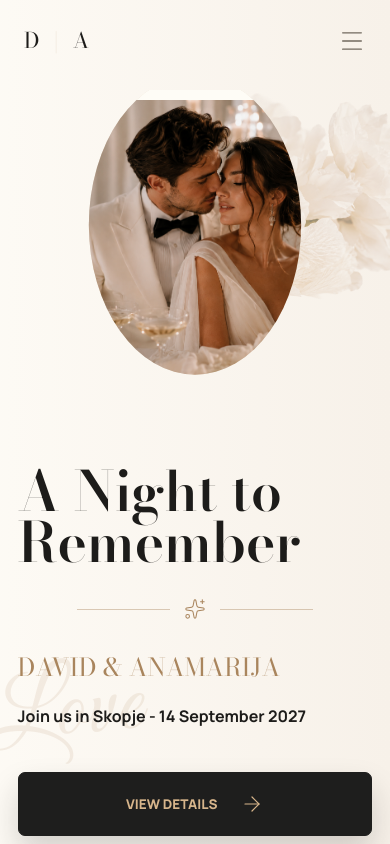
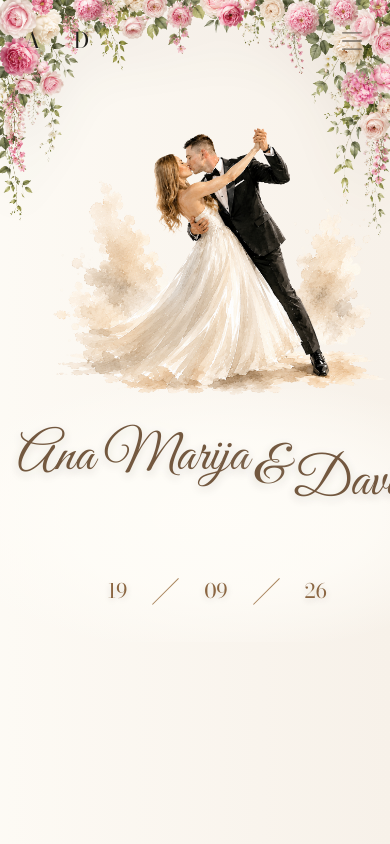
Before and after one commit to lorenco-naumov/david-anamarija, a Next.js app: page / in a window 390 px wide. Shown: the top 844 px of the page. Built offline with nearby package versions, Linux system fonts and the light colour scheme.

Commit message:
Refresh wedding invitation layout and visuals

```diff
--- a/src/app/globals.css
+++ b/src/app/globals.css
@@ -98,6 +98,41 @@ summary:focus-visible {
     var(--paper);
   min-height: 100dvh;
   overflow-x: clip;
+  position: relative;
+}
+
+.invitation-content {
+  padding-bottom: 280px;
+  padding-top: 200px;
+  position: relative;
+  z-index: 1;
+}
+
+.page-floral-decoration {
+  height: 66.667vw;
+  overflow: hidden;
+  pointer-events: none;
+  position: absolute;
+  z-index: 0;
+}
+
+.top-floral-decoration {
+  inset: 0 0 auto;
+}
+
+.bottom-floral-decoration {
+  inset: auto 0 0;
+}
+
+.page-floral-decoration-image {
+  filter: drop-shadow(0 1.2rem 1.8rem rgba(61, 42, 25, 0.08));
+  opacity: 0.94;
+  object-fit: contain;
+  object-position: center top;
+}
+
+.bottom-floral-decoration .page-floral-decoration-image {
+  transform: scaleY(-1);
 }
 
 .invitation-section {
@@ -108,6 +143,7 @@ summary:focus-visible {
   position: relative;
   scroll-margin-top: 6.5rem;
   width: min(100%, 1586px);
+  z-index: 1;
 }
 
 .invitation-section + .invitation-section {
@@ -187,12 +223,6 @@ summary:focus-visible {
   justify-content: flex-start;
 }
 
-.top-spark {
-  color: var(--gold);
-  display: block;
-  margin: 0 auto 2.3rem;
-}
-
 .site-header {
   align-items: center;
   display: flex;
@@ -207,8 +237,7 @@ summary:focus-visible {
   z-index: 80;
 }
 
-.brand-mark,
-.footer-brand {
+.brand-mark {
   color: var(--ink);
   font-family: var(--font-display), Georgia, serif;
   font-size: 1.65rem;
@@ -217,13 +246,11 @@ summary:focus-visible {
 }
 
 .brand-mark,
-.nav-menu,
-.footer-brand {
+.nav-menu {
   pointer-events: auto;
 }
 
-.brand-mark span,
-.footer-brand span {
+.brand-mark span {
   color: var(--gold-soft);
   margin-inline: 0.55rem;
 }
@@ -351,45 +378,82 @@ summary:focus-visible {
   display: grid;
   grid-template-columns: 42.5% 57.5%;
   min-height: 941px;
+  overflow: visible;
+  position: relative;
   width: min(100%, 1672px);
 }
 
 .hero-copy {
   align-self: center;
-  padding-left: 10.2rem;
+  display: grid;
+  justify-self: center;
   padding-top: 5.4rem;
   position: relative;
+  text-align: center;
   z-index: 2;
 }
 
 .hero-copy .small-rule {
-  margin-left: 6.1rem;
+  margin-inline: auto;
 }
 
-.hero-title {
-  font-size: 5.7rem;
-  margin: 0;
-  max-width: 33rem;
+.hero-lockup {
+  display: grid;
+  justify-items: center;
+  justify-self: center;
+  max-width: 100%;
+  position: relative;
+  transform: translate(42px, 50px);
+  width: max-content;
+  z-index: 4;
 }
 
-.hero-title span {
+.hero-lockup::before {
+  background:
+    radial-gradient(
+      ellipse at center,
+      rgba(255, 253, 248, 0.94) 0%,
+      rgba(255, 253, 248, 0.78) 42%,
+      rgba(255, 253, 248, 0.38) 62%,
+      rgba(255, 253, 248, 0) 78%
+    );
+  content: "";
+  inset: -2.8rem -4.2rem -2.25rem;
+  pointer-events: none;
+  position: absolute;
+  z-index: -1;
+}
+
+.couple-line {
+  color: #73583f;
+  align-items: flex-start;
+  display: inline-flex;
+  font-family: var(--font-script), "Brush Script MT", cursive;
+  font-size: clamp(3.4rem, 5vw, 5.8rem);
+  font-weight: 400;
+  gap: 0.1em;
+  letter-spacing: 0;
+  line-height: 0.86;
+  margin: 0 auto;
+  padding-bottom: 0.42em;
+  text-shadow:
+    0 0 0.9rem rgba(255, 253, 248, 1),
+    0 0 2.4rem rgba(255, 253, 248, 0.98),
+    0 0.18rem 0.5rem rgba(61, 42, 25, 0.22);
+  text-transform: none;
+  white-space: nowrap;
+}
+
+.couple-line span {
   display: block;
 }
 
-.couple-line {
-  color: var(--gold);
-  font-family: var(--font-display), Georgia, serif;
-  font-size: 1.55rem;
-  letter-spacing: 0;
-  margin: 0;
-  text-transform: uppercase;
+.couple-name-amp {
+  margin-top: 0.22em;
 }
 
-.intro-line {
-  color: var(--ink);
-  font-size: 1rem;
-  font-weight: 620;
-  margin: 1.1rem 0 0;
+.couple-name-second {
+  margin-top: 0.46em;
 }
 
 .action-row {
@@ -401,87 +465,42 @@ summary:focus-visible {
 }
 
 .hero-art {
-  min-height: 941px;
-  position: relative;
+  inset: 0;
+  pointer-events: none;
+  position: absolute;
+  z-index: 1;
 }
 
-.floral-hero {
-  height: 36rem;
-  opacity: 0.78;
-  right: -3.6rem;
-  top: 2.8rem;
-  transform: rotate(7deg);
-  width: 35rem;
-  z-index: 2;
-}
-
-.hero-main-image {
-  border: 10px solid rgba(255, 253, 248, 0.96);
-  border-bottom: 0;
-  border-right: 0;
-  clip-path: ellipse(44% 52% at 50% 47%);
-  height: 80%;
-  left: 1.7rem;
+.hero-dance-image {
+  background: transparent;
+  height: clamp(68rem, 92vw, 94rem);
+  left: 50%;
   position: absolute;
-  top: 0;
-  width: 58%;
+  top: 45%;
+  transform: translate(-50%, -50%);
+  width: min(98vw, 89rem);
   z-index: 3;
 }
 
-.hero-wide-image {
-  border: 9px solid rgba(255, 253, 248, 0.96);
-  bottom: 0;
-  height: 32%;
-  left: 27%;
-  position: absolute;
-  transform: rotate(-2deg);
-  width: 48%;
-  z-index: 4;
-}
-
-.hero-small-image {
-  border: 8px solid rgba(255, 253, 248, 0.96);
-  box-shadow: 0 1.2rem 2.5rem rgba(61, 42, 25, 0.08);
-  height: 17%;
-  position: absolute;
-  right: 15.5%;
-  transform: rotate(5deg);
-  width: 19%;
-  z-index: 5;
-}
-
-.hero-small-top {
-  top: 21%;
-}
-
-.hero-small-mid {
-  top: 40%;
-}
-
-.object-hero-main {
-  object-position: 52% 45%;
-}
-
-.object-hero-floral {
-  object-position: 54% 55%;
-}
-
-.object-hero-stone {
-  object-position: 50% 50%;
-}
-
-.object-hero-card {
-  object-position: 50% 50%;
+.hero-dance-image img {
+  height: 100%;
+  object-fit: contain;
+  object-position: center bottom;
+  width: 100%;
 }
 
 .date-stamp {
   align-items: center;
-  color: var(--gold);
+  justify-self: center;
+  color: #8b6642;
   display: flex;
   gap: 1.25rem;
   justify-content: center;
-  margin-top: 6.3rem;
-  width: 24rem;
+  margin-top: 1.45rem;
+  text-shadow:
+    0 0 0.9rem rgba(255, 253, 248, 0.98),
+    0 0.12rem 0.4rem rgba(61, 42, 25, 0.18);
+  width: max-content;
 }
 
 .date-stamp span {
@@ -526,36 +545,6 @@ summary:focus-visible {
 .details-copy .section-body {
   margin-inline: 0;
   max-width: 16rem;
-}
-
-.vertical-note {
-  align-items: center;
-  color: var(--gold);
-  display: grid;
-  gap: 0.9rem;
-  justify-items: center;
-  margin-top: 3rem;
-  width: 2rem;
-}
-
-.vertical-note span {
-  background: var(--line);
-  height: 5.7rem;
-  width: 1px;
-}
-
-.text-link {
-  align-items: center;
-  border-bottom: 1px solid var(--gold);
-  color: var(--ink);
-  display: inline-flex;
-  font-size: 0.85rem;
-  font-weight: 850;
-  gap: 1.4rem;
-  margin-top: 4.9rem;
-  padding-bottom: 0.85rem;
-  text-decoration: none;
-  text-transform: uppercase;
 }
 
 .details-paper-image {
@@ -734,11 +723,6 @@ summary:focus-visible {
   font-size: 1.08rem;
 }
 
-.calendar-button {
-  margin: 2rem auto 0;
-  width: 19.8rem;
-}
-
 .timeline-section {
   padding: 12rem 8.2rem 4rem;
 }
@@ -836,30 +820,6 @@ summary:focus-visible {
   line-height: 1.65;
   margin: 1.4rem auto 0;
   max-width: 12rem;
-}
-
-.timeline-note {
-  bottom: 6.3rem;
-  color: var(--gold);
-  font-size: 0.83rem;
-  font-weight: 780;
-  left: 4.8rem;
-  line-height: 1.9;
-  margin: 0;
-  max-width: 16rem;
-  position: absolute;
-  text-transform: uppercase;
-  z-index: 2;
-}
-
-.timeline-note::before {
-  background: var(--line);
-  content: "";
-  height: 6rem;
-  left: -1.7rem;
-  position: absolute;
-  top: 0;
-  width: 1px;
 }
 
 .timeline-bottom-image {
@@ -1023,70 +983,6 @@ summary:focus-visible {
   text-align: center;
 }
 
-.faq-panel {
-  margin-top: 1.3rem;
-}
-
-.faq-panel h3 {
-  color: var(--gold);
-  font-family: var(--font-display), Georgia, serif;
-  font-size: 1.1rem;
-  font-weight: 560;
-  margin: 0;
-  text-align: center;
-  text-transform: uppercase;
-}
-
-.faq-panel .small-rule {
-  margin: 0.5rem auto 0.85rem;
-}
-
-.faq-list {
-  display: grid;
-  gap: 0.45rem;
-}
-
-.faq-item {
-  background: rgba(255, 253, 248, 0.26);
-  border: 1px solid var(--line);
-  border-radius: 5px;
-}
-
-.faq-item button {
-  align-items: center;
-  background: transparent;
-  border: 0;
-  color: var(--ink);
-  display: flex;
-  justify-content: space-between;
-  min-height: 2.95rem;
-  padding: 0 1.65rem;
-  text-align: left;
-  width: 100%;
-}
-
-.faq-item button span {
-  font-size: 0.96rem;
-  font-weight: 620;
-}
-
-.faq-item svg {
-  color: var(--gold);
-  transition: transform 180ms ease;
-}
-
-.faq-plus {
-  color: var(--gold);
-}
-
-.faq-answer {
-  color: var(--muted);
-  font-size: 0.92rem;
-  font-weight: 600;
-  line-height: 1.6;
-  padding: 0 1.65rem 1.2rem;
-}
-
 .closing-signature {
   margin-top: 2.2rem;
 }
@@ -1109,12 +1005,6 @@ summary:focus-visible {
   text-transform: uppercase;
 }
 
-.footer-brand {
-  display: inline-block;
-  font-size: 1.85rem;
-  margin-top: 0.55rem !important;
-}
-
 .closing-image {
   border-radius: 58% 0 0 58% / 58% 0 0 58%;
   clip-path: none;
@@ -1128,21 +1018,6 @@ summary:focus-visible {
   object-position: 50% 46%;
 }
 
-.bottom-note {
-  align-items: center;
-  bottom: 1.7rem;
-  color: var(--gold);
-  display: flex;
-  gap: 1.5rem;
-  justify-content: center;
-  left: 0;
-  margin: 0;
-  position: absolute;
-  right: 0;
-  text-transform: uppercase;
-  z-index: 5;
-}
-
 @media (max-width: 1280px) {
   .invitation-section {
     min-height: auto;
@@ -1153,11 +1028,6 @@ summary:focus-visible {
     margin-top: 5rem;
   }
 
-  .hero-copy {
-    padding-left: 5rem;
-  }
-
-  .hero-title,
   .section-title {
     font-size: 4.8rem;
   }
@@ -1173,6 +1043,10 @@ summary:focus-visible {
 }
 
 @media (max-width: 1024px) {
+  .page-floral-decoration {
+    height: 66.667vw;
+  }
+
   .site-header {
     padding: 1.15rem 1.5rem;
   }
@@ -1205,18 +1079,20 @@ summary:focus-visible {
   }
 
   .hero-art {
+    inset: auto;
     min-height: 38rem;
     order: -1;
+    position: relative;
   }
 
-  .hero-main-image {
-    left: 8%;
-    width: 70%;
-  }
-
-  .hero-wide-image {
-    left: 26%;
-    width: 60%;
+  .hero-dance-image {
+    bottom: 0;
+    height: 36rem;
+    left: 50%;
+    right: auto;
+    top: auto;
+    transform: translateX(-50%);
+    width: min(92vw, 46rem);
   }
 
   .details-section {
@@ -1289,13 +1165,6 @@ summary:focus-visible {
     margin: 0.6rem 0 0;
   }
 
-  .timeline-note {
-    margin-top: 3rem;
-    position: relative;
-    bottom: auto;
-    left: auto;
-  }
-
   .venue-image,
   .closing-image {
     clip-path: none;
@@ -1304,18 +1173,18 @@ summary:focus-visible {
     margin-top: 3rem;
   }
 
-  .bottom-note {
-    position: relative;
-  }
 }
 
 @media (max-width: 720px) {
+  .page-floral-decoration {
+    height: 66.667vw;
+  }
+
   .decorative-script {
     font-size: 6rem;
   }
 
   .section-title,
-  .hero-title,
   .venue-copy .section-title,
   .closing-copy .section-title {
     font-size: 3.45rem;
@@ -1331,6 +1200,7 @@ summary:focus-visible {
   }
 
   .hero-section {
+    overflow: visible;
     padding-top: 5.6rem;
   }
 
@@ -1358,40 +1228,26 @@ summary:focus-visible {
 
   .hero-art {
     min-height: 18rem;
+    overflow: visible;
   }
 
-  .floral-hero {
-    height: 14rem;
-    opacity: 0.55;
-    right: -5rem;
-    top: -1rem;
-    width: 17rem;
+  .hero-section .hero-copy {
+    margin-top: -9rem;
   }
 
-  .hero-main-image {
-    height: 100%;
-    left: 16%;
-    width: 68%;
+  .hero-lockup {
+    transform: none;
   }
 
-  .hero-small-image {
-    right: 2%;
-    width: 28%;
-  }
-
-  .hero-small-image,
-  .hero-wide-image {
-    display: none;
-  }
-
-  .hero-wide-image {
-    left: 15%;
-    width: 78%;
+  .hero-dance-image {
+    height: 19rem;
+    transform: translateX(-50%) translateY(-180px);
+    width: min(96vw, 28rem);
+    z-index: 8;
   }
 
   .date-stamp {
     margin-top: 3rem;
-    width: 100%;
   }
 
   .detail-grid,
@@ -1438,10 +1294,4 @@ summary:focus-visible {
     width: 17rem;
   }
 
-  .bottom-note {
-    align-items: center;
-    flex-wrap: wrap;
-    font-size: 0.82rem;
-    padding-inline: 1rem;
-  }
 }
--- a/src/app/layout.tsx
+++ b/src/app/layout.tsx
@@ -32,7 +32,7 @@ export const metadata: Metadata = {
   keywords: ["David", "Anamarija", "wedding", "Skopje", "invitation"],
   openGraph: {
     title: "David & Anamarija",
-    description: "14 September 2027 at Garden Ballroom, Skopje.",
+    description: "19 September 2026 at Garden Ballroom, Skopje.",
     type: "website",
   },
   icons: {
--- a/src/app/page.tsx
+++ b/src/app/page.tsx
@@ -1,10 +1,8 @@
 import Image from "next/image";
 import {
   ArrowRight,
-  CalendarDays,
   Car,
   Church,
-  Download,
   GlassWater,
   MapPin,
   Menu,
@@ -14,7 +12,6 @@ import {
 } from "lucide-react";
 import {
   DeferredCountdown,
-  DeferredFaqAccordion,
 } from "@/components/DeferredClientComponents";
 import { MotionController } from "@/components/MotionController";
 import { wedding } from "@/content/wedding";
@@ -24,6 +21,8 @@ export default function Home() {
     <>
       <SiteHeader />
       <main className="invitation-page">
+        <FloralDecoration placement="top" />
+        <div className="invitation-content">
           <MotionController />
           <Hero />
           <WeddingDetails />
@@ -31,9 +30,26 @@ export default function Home() {
           <DayTimeline />
           <Venue />
           <Closing />
+        </div>
+        <FloralDecoration placement="bottom" />
       </main>
       <HashScrollScript />
     </>
+  );
+}
+
+function FloralDecoration({ placement }: { placement: "top" | "bottom" }) {
+  return (
+    <div className={`${placement}-floral-decoration page-floral-decoration`} aria-hidden>
+      <Image
+        alt=""
+        className="page-floral-decoration-image"
+        fill
+        preload
+        sizes="100vw"
+        src="/images/wedding-assets/floral-scroll-crown.png"
+      />
+    </div>
   );
 }
 
@@ -93,61 +109,26 @@ function Hero() {
   return (
     <section className="hero-section invitation-section" id="top">
       <div className="hero-copy" data-reveal>
-        <DecorativeScript word="Love" />
-        <h1 className="display hero-title">
-          A Night to
-          <span>Remember</span>
+        <div className="hero-lockup">
+          <h1 className="couple-line" aria-label={wedding.couple.names}>
+            <span className="couple-name-main">Ana Marija</span>
+            <span className="couple-name-amp">&amp;</span>
+            <span className="couple-name-second">David</span>
           </h1>
-        <Ornament />
-        <p className="couple-line">{wedding.couple.names}</p>
-        <p className="intro-line">
-          Join us in {wedding.venue.city} - {wedding.date.display}
-        </p>
-        <div className="action-row">
-          <a className="dark-button" href="#details">
-            <span>View details</span>
-            <ArrowRight aria-hidden size={24} strokeWidth={1.2} />
-          </a>
-          <a className="light-button" href="#message">
-            Send message
-          </a>
+          <DateStamp />
         </div>
-        <DateStamp />
       </div>
 
       <div className="hero-art" aria-hidden data-reveal>
-        <ReferenceImage
+        <div className="hero-dance-image">
+          <Image
             alt=""
-          className="floral-accent floral-hero"
-          objectClassName="object-flower"
+            fill
             preload
-          src={wedding.assetImages.flowerCutoutWide.src}
+            sizes="(max-width: 1024px) 92vw, 58vw"
+            src="/images/wedding-assets/hero-dance-cutout.png"
           />
-        <ReferenceImage
-          alt=""
-          className="hero-main-image"
-          objectClassName="object-hero-main"
-          preload
-          src={wedding.assetImages.couplePortrait.src}
-        />
-        <ReferenceImage
-          alt=""
-          className="hero-small-image hero-small-top"
-          objectClassName="object-hero-floral"
-          src={wedding.assetImages.bouquetCutout.src}
-        />
-        <ReferenceImage
-          alt=""
-          className="hero-small-image hero-small-mid"
-          objectClassName="object-hero-stone"
-          src={wedding.assetImages.stoneTexture.src}
-        />
-        <ReferenceImage
-          alt=""
-          className="hero-wide-image"
-          objectClassName="object-hero-card"
-          src={wedding.assetImages.invitationCard.src}
-        />
+        </div>
       </div>
     </section>
   );
@@ -165,16 +146,7 @@ function WeddingDetails() {
       <div className="details-copy" data-reveal>
         <DecorativeScript word="Details" />
         <h2 className="display section-title left-title">The Details</h2>
-        <Ornament align="left" />
         <p className="section-body">Everything you need for the evening.</p>
-        <div className="vertical-note">
-          <span aria-hidden />
-          <Sparkles aria-hidden size={18} strokeWidth={1.2} />
-        </div>
-        <a className="text-link" href="#timeline">
-          See full itinerary
-          <ArrowRight aria-hidden size={22} strokeWidth={1.2} />
-        </a>
         <ReferenceImage
           alt=""
           className="details-paper-image"
@@ -216,10 +188,8 @@ function CountdownSection() {
         src={wedding.assetImages.couplePortrait.src}
       />
       <div className="center-copy" data-reveal>
-        <Sparkles aria-hidden className="top-spark" size={18} strokeWidth={1.2} />
         <DecorativeScript word="Forever" />
         <h2 className="display section-title">The celebration begins soon</h2>
-        <Ornament />
       </div>
       <div className="countdown-wrap">
         <DeferredCountdown target={wedding.date.iso} />
@@ -227,14 +197,6 @@ function CountdownSection() {
           Set your calendar for an <em>unforgettable evening</em> in{" "}
           {wedding.venue.city}.
         </p>
-        <a
-          className="light-button calendar-button"
-          href={`data:text/calendar,${encodeURIComponent(calendarFile())}`}
-          download="david-anamarija.ics"
-        >
-          Add to calendar
-          <CalendarDays aria-hidden size={22} strokeWidth={1.2} />
-        </a>
       </div>
     </section>
   );
@@ -258,7 +220,6 @@ function DayTimeline() {
       <div className="center-copy timeline-head" data-reveal>
         <DecorativeScript word="Guide" />
         <h2 className="display section-title">How the evening unfolds</h2>
-        <Ornament />
       </div>
       <ol className="timeline-list" data-reveal-group>
         {wedding.timeline.map((item) => (
@@ -272,9 +233,6 @@ function DayTimeline() {
           </li>
         ))}
       </ol>
-      <p className="timeline-note">
-        Each moment leads to the next, and we cannot wait to share them with you.
-      </p>
       <ReferenceImage
         alt=""
         className="timeline-bottom-image"
@@ -348,35 +306,12 @@ function Closing() {
         <h2 className="display section-title left-title">Celebrate with us</h2>
         <Ornament />
         <p className="section-body">We would love to share this night with you.</p>
-        <div className="action-row closing-actions">
-          <a className="dark-button" href="#message">
-            <span>Send message</span>
-            <ArrowRight aria-hidden size={24} strokeWidth={1.2} />
-          </a>
-          <a
-            className="light-button"
-            href={`data:text/plain,${encodeURIComponent(invitationText())}`}
-            download="david-anamarija-invitation.txt"
-          >
-            <Download aria-hidden size={20} strokeWidth={1.2} />
-            Download invitation
-          </a>
-        </div>
         <p className="answer-note" id="message">
           Tell us your answer by {wedding.rsvp.deadline}.
         </p>
-        <div className="faq-panel">
-          <h3>FAQ</h3>
-          <span className="small-rule" aria-hidden />
-          <DeferredFaqAccordion items={wedding.faq} />
-        </div>
         <footer className="closing-signature">
           <p className="script-text">With love,</p>
-          <a className="footer-brand" href="#top" aria-label="Back to top">
-            D <span>|</span> A
-          </a>
-          <p>{wedding.couple.names}</p>
-          <Ornament align="left" />
+          <p>Jovovikj &amp; Bozinovi</p>
         </footer>
       </div>
 
@@ -386,12 +321,6 @@ function Closing() {
         objectClassName="object-closing"
         src={wedding.assetImages.thankYouCard.src}
       />
-
-      <p className="bottom-note">
-        <Sparkles aria-hidden size={16} strokeWidth={1.2} />
-        We can&apos;t wait to celebrate with you
-        <Sparkles aria-hidden size={16} strokeWidth={1.2} />
-      </p>
     </section>
   );
 }
@@ -399,8 +328,8 @@ function Closing() {
 function SiteHeader() {
   return (
     <header className="site-header" aria-label="Wedding navigation">
-      <a className="brand-mark nav-brand" href="#top" aria-label="David and Anamarija">
-        D <span>|</span> A
+      <a className="brand-mark nav-brand" href="#top" aria-label="Ana Marija and David">
+        A <span>|</span> D
       </a>
       <details className="nav-menu">
         <summary aria-label="Open menu">
@@ -441,7 +370,7 @@ function ReferenceImage({
         alt={alt}
         className={objectClassName}
         fill
-        loading={preload ? undefined : loading}
+        loading={preload ? "eager" : loading}
         preload={preload}
         sizes="(max-width: 768px) 92vw, (max-width: 1280px) 48vw, 42vw"
         src={src}
@@ -497,32 +426,3 @@ function DetailIcon({ type }: { type: string }) {
 
   return <Shirt {...props} />;
 }
-
-function calendarFile() {
-  return [
-    "BEGIN:VCALENDAR",
-    "VERSION:2.0",
-    "PRODID:-//David Anamarija Wedding//Invitation//EN",
-    "BEGIN:VEVENT",
-    "UID:david-anamarija-20270914@invitation",
-    "DTSTAMP:20260627T000000Z",
-    "DTSTART:20270914T143000Z",
-    "DTEND:20270914T220000Z",
-    `SUMMARY:${wedding.couple.names} Wedding`,
-    `LOCATION:${wedding.venue.name}, ${wedding.venue.city}`,
-    `DESCRIPTION:Wedding celebration for ${wedding.couple.names}.`,
-    "END:VEVENT",
-    "END:VCALENDAR",
-  ].join("\r\n");
-}
-
-function invitationText() {
-  return [
-    `${wedding.couple.names} wedding invitation`,
-    `${wedding.date.display}`,
-    `${wedding.venue.name}, ${wedding.venue.city}`,
-    `Ceremony: ${wedding.details[0].description}`,
-    `Reception: ${wedding.details[1].description}`,
-    `Please send your answer by ${wedding.rsvp.deadline}.`,
-  ].join("\n");
-}
--- a/src/content/wedding.ts
+++ b/src/content/wedding.ts
@@ -1,15 +1,15 @@
 export const wedding = {
   couple: {
-    names: "David & Anamarija",
+    names: "Ana Marija & David",
     initials: "D & A",
   },
   date: {
-    iso: "2027-09-14T16:30:00+02:00",
-    display: "14 September 2027",
-    numericLabel: "14 / 09 / 27",
-    day: "14",
+    iso: "2026-09-19T16:30:00+02:00",
+    display: "19 September 2026",
+    numericLabel: "19 / 09 / 26",
+    day: "19",
     month: "09",
-    yearShort: "27",
+    yearShort: "26",
   },
   venue: {
     name: "Garden Ballroom, Skopje",
```
Also changed, not shown: public/images/wedding-assets/floral-scroll-crown.png (added), public/images/wedding-assets/hero-dance-cutout.png (added). Lines whose indentation alone changed are shown as unchanged.
